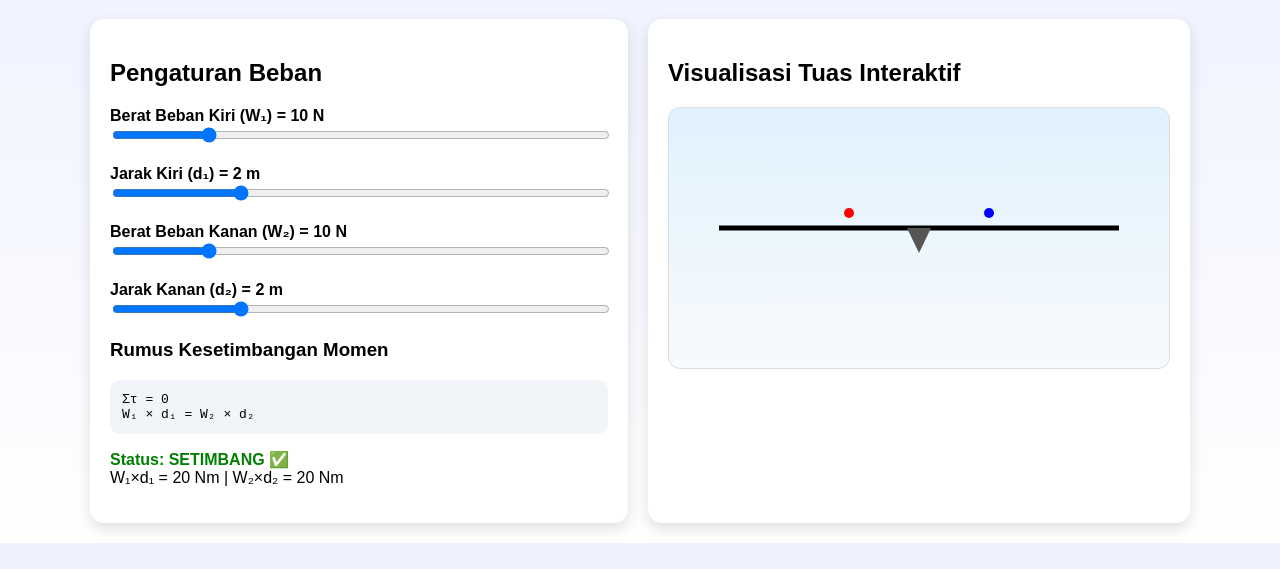
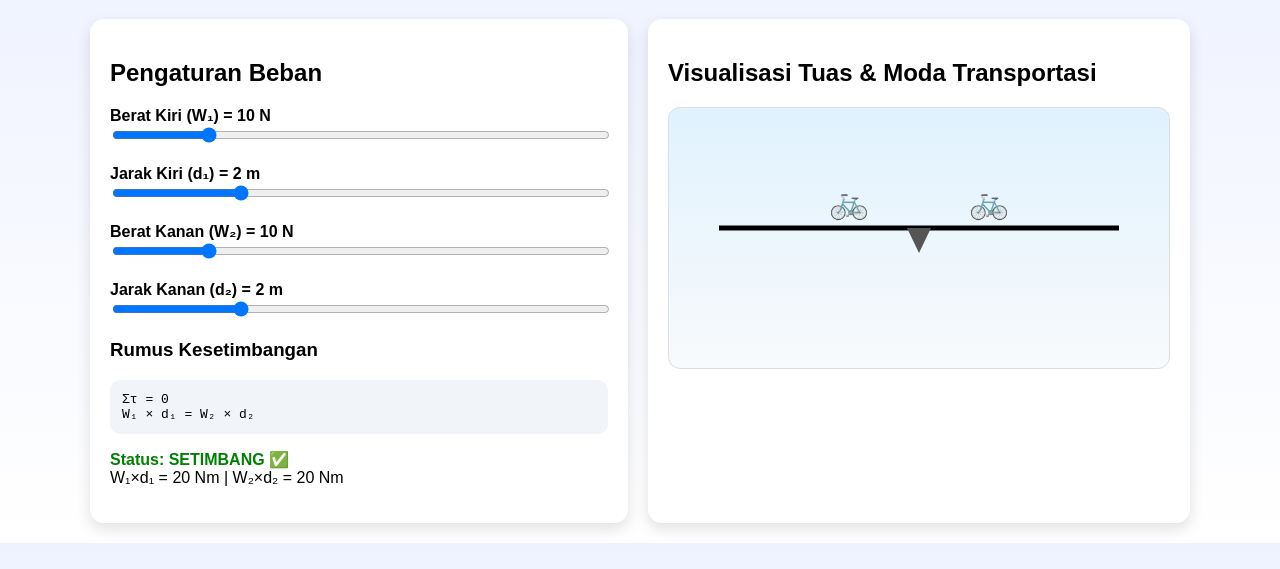
Before and after one commit to Rafiekak/Kesetimbangan, a plain HTML site: page index.html in a window 1280 px wide. Shown: the part 81-650 px from the top of the page. Drawn offline with Linux system fonts and the light colour scheme.

Commit message:
Update index.html

```diff
--- a/index.html
+++ b/index.html
@@ -3,7 +3,7 @@
 <head>
   <meta charset="UTF-8" />
   <meta name="viewport" content="width=device-width, initial-scale=1.0" />
-  <title>Visualisasi Kesetimbangan Fisika – Versi Disempurnakan</title>
+  <title>Visualisasi Kesetimbangan Momen – Transportasi Darat</title>
   <style>
     body {
       font-family: Arial, sans-serif;
@@ -48,29 +48,28 @@
 <h1>Visualisasi Kesetimbangan Momen (Fisika Terapan)</h1>
 
 <div class="container">
-  <!-- KONTROL -->
   <div class="card">
     <h2>Pengaturan Beban</h2>
 
-    <label>Berat Beban Kiri (W₁) = <span id="w1Val">10</span> N</label>
-    <input type="range" min="1" max="50" value="10" id="w1" />
+    <label>Berat Kiri (W₁) = <span id="w1Val">10</span> N</label>
+    <input type="range" min="1" max="50" value="10" id="w1">
 
     <br><br>
 
     <label>Jarak Kiri (d₁) = <span id="d1Val">2</span> m</label>
-    <input type="range" min="1" max="5" value="2" id="d1" />
+    <input type="range" min="1" max="5" value="2" id="d1">
 
     <br><br>
 
-    <label>Berat Beban Kanan (W₂) = <span id="w2Val">10</span> N</label>
-    <input type="range" min="1" max="50" value="10" id="w2" />
+    <label>Berat Kanan (W₂) = <span id="w2Val">10</span> N</label>
+    <input type="range" min="1" max="50" value="10" id="w2">
 
     <br><br>
 
     <label>Jarak Kanan (d₂) = <span id="d2Val">2</span> m</label>
-    <input type="range" min="1" max="5" value="2" id="d2" />
+    <input type="range" min="1" max="5" value="2" id="d2">
 
-    <h3>Rumus Kesetimbangan Momen</h3>
+    <h3>Rumus Kesetimbangan</h3>
     <div class="rumus">
       Στ = 0<br>
       W₁ × d₁ = W₂ × d₂
@@ -79,40 +78,53 @@
     <p id="hasil"></p>
   </div>
 
-  <!-- VISUALISASI -->
   <div class="card">
-    <h2>Visualisasi Tuas Interaktif</h2>
+    <h2>Visualisasi Tuas & Moda Transportasi</h2>
     <canvas id="kanvas" width="500" height="260"></canvas>
   </div>
 </div>
 
 <script>
-  const canvas = document.getElementById('kanvas');
-  const ctx = canvas.getContext('2d');
+const canvas = document.getElementById("kanvas");
+const ctx = canvas.getContext("2d");
 
-  const w1 = document.getElementById('w1');
-  const d1 = document.getElementById('d1');
-  const w2 = document.getElementById('w2');
-  const d2 = document.getElementById('d2');
+const w1 = document.getElementById("w1");
+const d1 = document.getElementById("d1");
+const w2 = document.getElementById("w2");
+const d2 = document.getElementById("d2");
 
-  const w1Val = document.getElementById('w1Val');
-  const d1Val = document.getElementById('d1Val');
-  const w2Val = document.getElementById('w2Val');
-  const d2Val = document.getElementById('d2Val');
-  const hasil = document.getElementById('hasil');
+const w1Val = document.getElementById("w1Val");
+const d1Val = document.getElementById("d1Val");
+const w2Val = document.getElementById("w2Val");
+const d2Val = document.getElementById("d2Val");
+const hasil = document.getElementById("hasil");
+
+function jenisKendaraan(w) {
+  if (w <= 10) return "🚲";
+  if (w <= 20) return "🏍️";
+  if (w <= 30) return "🚗";
+  if (w <= 40) return "🚌";
+  return "🚛";
+}
+
+function gambarKendaraan(x, y, w) {
+  ctx.font = "32px Arial";
+  ctx.textAlign = "center";
+  ctx.fillText(jenisKendaraan(w), x, y);
+}
 
 function gambar() {
   ctx.clearRect(0, 0, canvas.width, canvas.height);
 
-    const pusatX = canvas.width / 2;
-    const pusatY = 120;
+  const cx = canvas.width / 2;
+  const cy = 120;
 
-    const momenKiri = w1.value * d1.value;
-    const momenKanan = w2.value * d2.value;
-    const sudut = Math.max(Math.min((momenKanan - momenKiri) * 0.5, 10), -10);
+  const m1 = w1.value * d1.value;
+  const m2 = w2.value * d2.value;
+  const sudut = Math.max(Math.min((m2 - m1) * 0.4, 10), -10);
 
   ctx.save();
-    ctx.translate(pusatX, pusatY);
+  ctx.translate(cx, cy);
   ctx.rotate(sudut * Math.PI / 180);
 
   // Tuas
@@ -120,46 +132,29 @@
   ctx.moveTo(-200, 0);
   ctx.lineTo(200, 0);
   ctx.lineWidth = 5;
-    ctx.strokeStyle = '#000';
   ctx.stroke();
 
   const skala = 35;
-    const offsetY = 10;
+  const yKendaraan = -15;
 
-    // radius bola mengikuti berat
-    const r1 = w1.value / 2;
-    const r2 = w2.value / 2;
-
-    // Beban kiri (DI ATAS TUAS)
-    ctx.fillStyle = 'red';
-    ctx.beginPath();
-    ctx.arc(-d1.value * skala, -(r1 + offsetY), r1, 0, Math.PI * 2);
-    ctx.fill();
-
-    // Beban kanan (DI ATAS TUAS)
-    ctx.fillStyle = 'blue';
-    ctx.beginPath();
-    ctx.arc(d2.value * skala, -(r2 + offsetY), r2, 0, Math.PI * 2);
-    ctx.fill();
+  gambarKendaraan(-d1.value * skala, yKendaraan, w1.value);
+  gambarKendaraan(d2.value * skala, yKendaraan, w2.value);
 
   ctx.restore();
 
   // Titik tumpu
   ctx.beginPath();
-    ctx.moveTo(pusatX - 12, pusatY);
-    ctx.lineTo(pusatX + 12, pusatY);
-    ctx.lineTo(pusatX, pusatY + 25);
+  ctx.moveTo(cx - 12, cy);
+  ctx.lineTo(cx + 12, cy);
+  ctx.lineTo(cx, cy + 25);
   ctx.closePath();
-    ctx.fillStyle = '#555';
+  ctx.fillStyle = "#555";
   ctx.fill();
 
-    if (momenKiri === momenKanan) {
-      hasil.innerHTML = `<span class="status-setimbang">Status: SETIMBANG ✅</span><br>
-      W₁×d₁ = ${momenKiri} Nm | W₂×d₂ = ${momenKanan} Nm`;
-    } else {
-      hasil.innerHTML = `<span class="status-tidak">Status: TIDAK SETIMBANG ❌</span><br>
-      W₁×d₁ = ${momenKiri} Nm | W₂×d₂ = ${momenKanan} Nm`;
-    }
+  hasil.innerHTML =
+    m1 === m2
+      ? `<span class="status-setimbang">Status: SETIMBANG ✅</span><br>W₁×d₁ = ${m1} Nm | W₂×d₂ = ${m2} Nm`
+      : `<span class="status-tidak">Status: TIDAK SETIMBANG ❌</span><br>W₁×d₁ = ${m1} Nm | W₂×d₂ = ${m2} Nm`;
 }
 
 function update() {
@@ -170,7 +165,7 @@
   gambar();
 }
 
-  [w1, d1, w2, d2].forEach(el => el.addEventListener('input', update));
+[w1, d1, w2, d2].forEach(e => e.addEventListener("input", update));
 update();
 </script>
 
```
Lines whose indentation alone changed are shown as unchanged.
